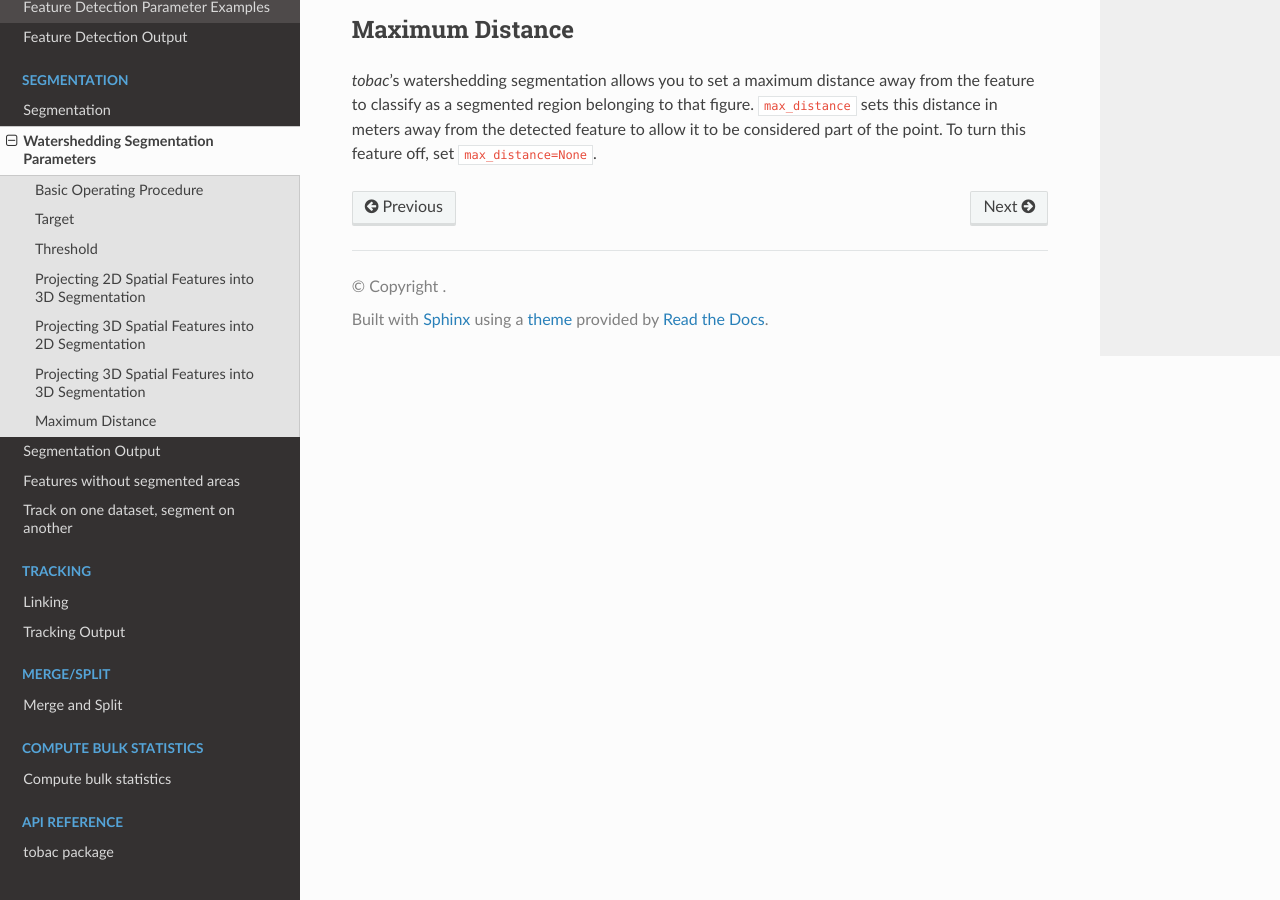
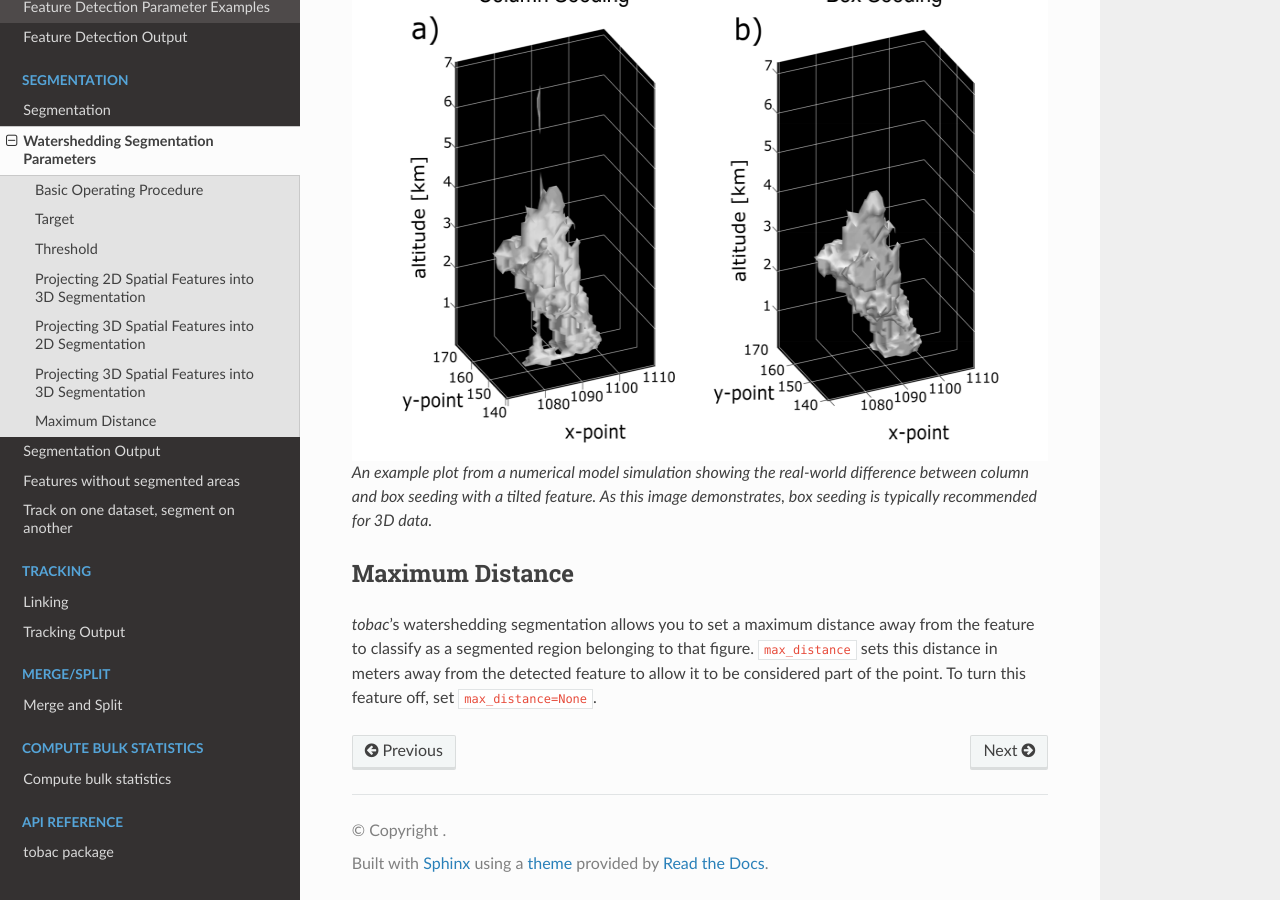
Before and after one commit to tobac-project/tobac, a Sphinx documentation site: the page built from doc/segmentation_parameters.rst, in a window 1280 px wide and 900 px high, scrolled down 2115 px. Built offline with Sphinx 7.4.7 and the Read the Docs theme 2.0.0, drawn with Linux system fonts in a browser that asks for light colours; formulas are drawn with MathJax 3.

Commit message:
Add figure to box vs column seeding

```diff
--- a/doc/segmentation_parameters.rst
+++ b/doc/segmentation_parameters.rst
@@ -58,8 +58,11 @@ When running feature detection on a 3D dataset and then using these detected fea
 
 **Box** seeding (:code:`seed_3D_flag='box'`) sets a cube or rectangular seed markers around the detected feature in 3D space. The marker size is user defined (in array coordinates) by :code:`seed_3D_size` as either an integer (for a cube) or a tuple of :code:`(int, int, int)`, ordered :code:`(vertical, hdim_1, hdim_2)`. Note that :code:`seed_3D_size` must be odd number to avoid the box becoming biased to one side. If two seed boxes overlap, the seeded area is marked with the closest feature centroid.
 
-	.. image:: images/box_vs_column_seeding.png
-            :width: 500 px
+.. figure:: images/box_vs_column_seeding.png
+   :scale: 50 %
+   :alt: an example 3D plot showing column seeding linking features that should not be linked
+
+   An example plot from a numerical model simulation showing the real-world difference between column and box seeding with a tilted feature. As this image demonstrates, box seeding is typically recommended for 3D data.
 
 
 .. _Max Distance:
```
Also changed, not shown: doc/images/box_vs_column_seeding.png (added).
